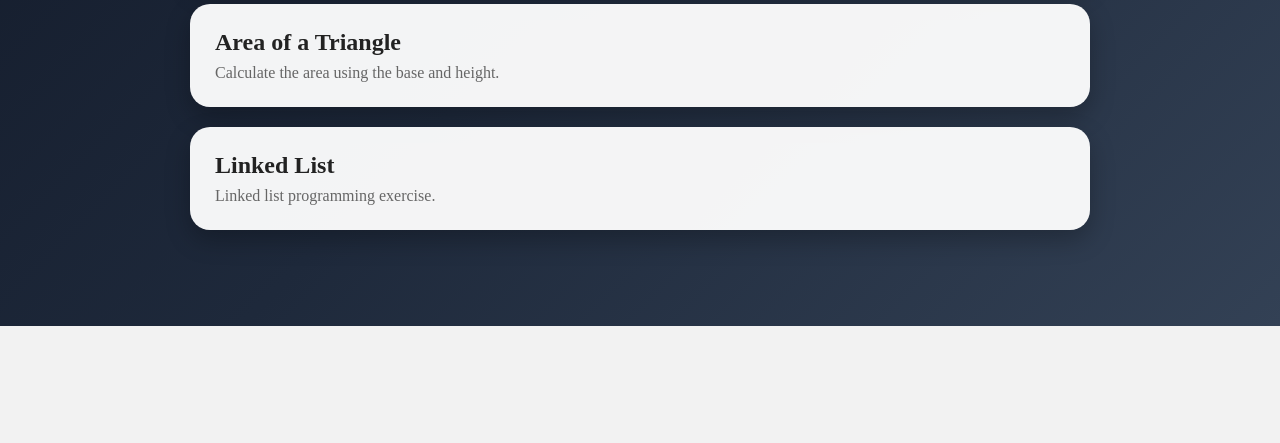
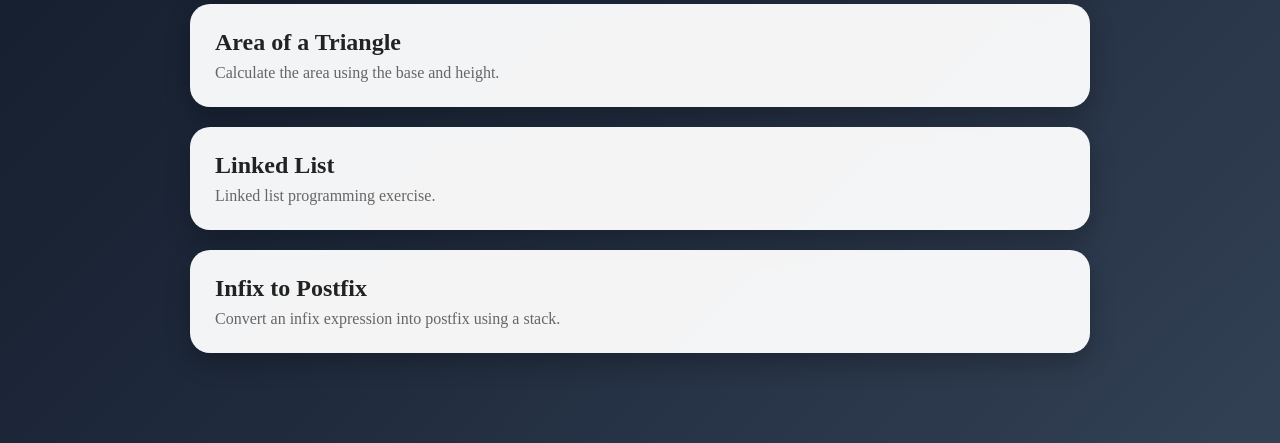
Before and after one commit to charlesandrewilagan061-beep/DSA, a Flask app: page /works in a window 1280 px wide. Shown: the part 474-917 px from the top of the page. Before the commit the page ends 800 px from the top, so only its background shows below. Run offline with Flask 3, Linux system fonts and the light colour scheme.

Commit message:
Update works.html

```diff
--- a/templates/works.html
+++ b/templates/works.html
@@ -57,6 +57,11 @@
         <p>Linked list programming exercise.</p>
     </a>
 
+    <a href="/works/infix-postfix" class="work-link">
+        <h2>Infix to Postfix</h2>
+        <p>Convert an infix expression into postfix using a stack.</p>
+    </a>
+
 </div>
 
 </body>
```
